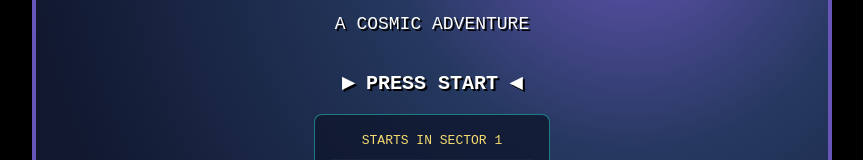
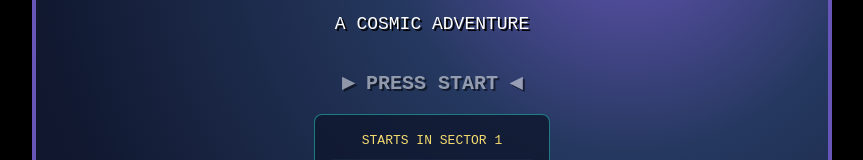
Before and after one commit to dehanz13/super-jumper-adventurous-game, a React (Vite) app: page / in a window 1280 px wide. Shown: the part 337-497 px from the top of the page, without its empty margins (208-1071 px from the left). Built offline with nearby package versions, Linux system fonts and the light colour scheme.

Commit message:
Respect reduced motion across opening screens

```diff
--- a/src/components/GameScreens.jsx
+++ b/src/components/GameScreens.jsx
@@ -64,9 +64,9 @@ export function StartScreen({ onStart, onEnterEditor }) {
         <div className="text-white text-xs sm:text-lg sm:mt-4" style={{ textShadow: '2px 2px 0 #000' }}>A COSMIC ADVENTURE</div>
       </div>
 
-      <button className="start-actions text-white text-base sm:text-xl font-bold mb-2 sm:mb-4 cursor-pointer hover:text-[#F4DB70] transition-colors relative z-10"
+      <button className="start-actions text-white text-base sm:text-xl font-bold mb-2 sm:mb-4 cursor-pointer hover:text-[#F4DB70] transition-colors motion-safe:animate-pulse relative z-10"
         onClick={() => onStart()}
-        style={{ textShadow: '2px 2px 0 #000', animation: 'pulse 1s infinite' }}
+        style={{ textShadow: '2px 2px 0 #000' }}
       >
         ▶ PRESS START ◀
       </button>
--- a/src/components/IntroScreen.jsx
+++ b/src/components/IntroScreen.jsx
@@ -14,7 +14,7 @@ export default function IntroScreen({ introPhase, onSkip }) {
   return (
     <div
       ref={rootRef}
-      className="absolute inset-0 bg-black flex items-center justify-center cursor-pointer overflow-hidden"
+      className="intro-screen absolute inset-0 bg-black flex items-center justify-center cursor-pointer overflow-hidden"
       onClick={(e) => { e.preventDefault(); onSkip(); }}
     >
       {/* Animated starfield and distant planet */}
@@ -99,6 +99,10 @@ export default function IntroScreen({ introPhase, onSkip }) {
         .animate-spin-coin { animation: spin-coin 0.3s linear infinite; }
         .animate-flash { animation: flash 0.3s ease-out forwards; }
         .animate-star-burst { animation: star-burst 0.8s ease-out forwards; }
+        @media (prefers-reduced-motion: reduce) {
+          .intro-screen, .intro-screen * { animation: none !important; transition: none !important; }
+          .intro-screen .animate-flash { display: none; }
+        }
       `}</style>
     </div>
   );
```
Also changed, not shown: 1 other file (tests, documents, lock files or other folders).
